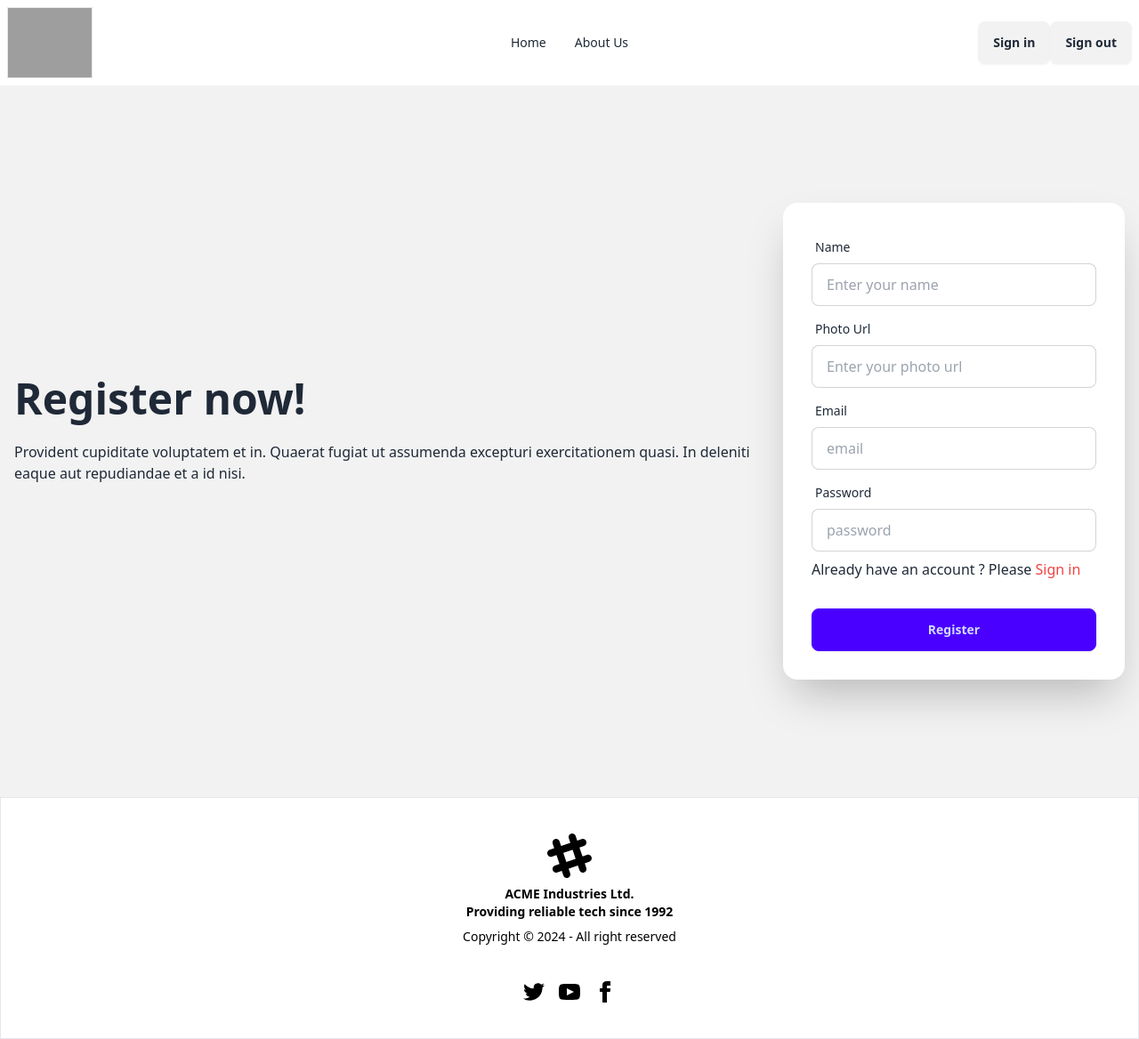
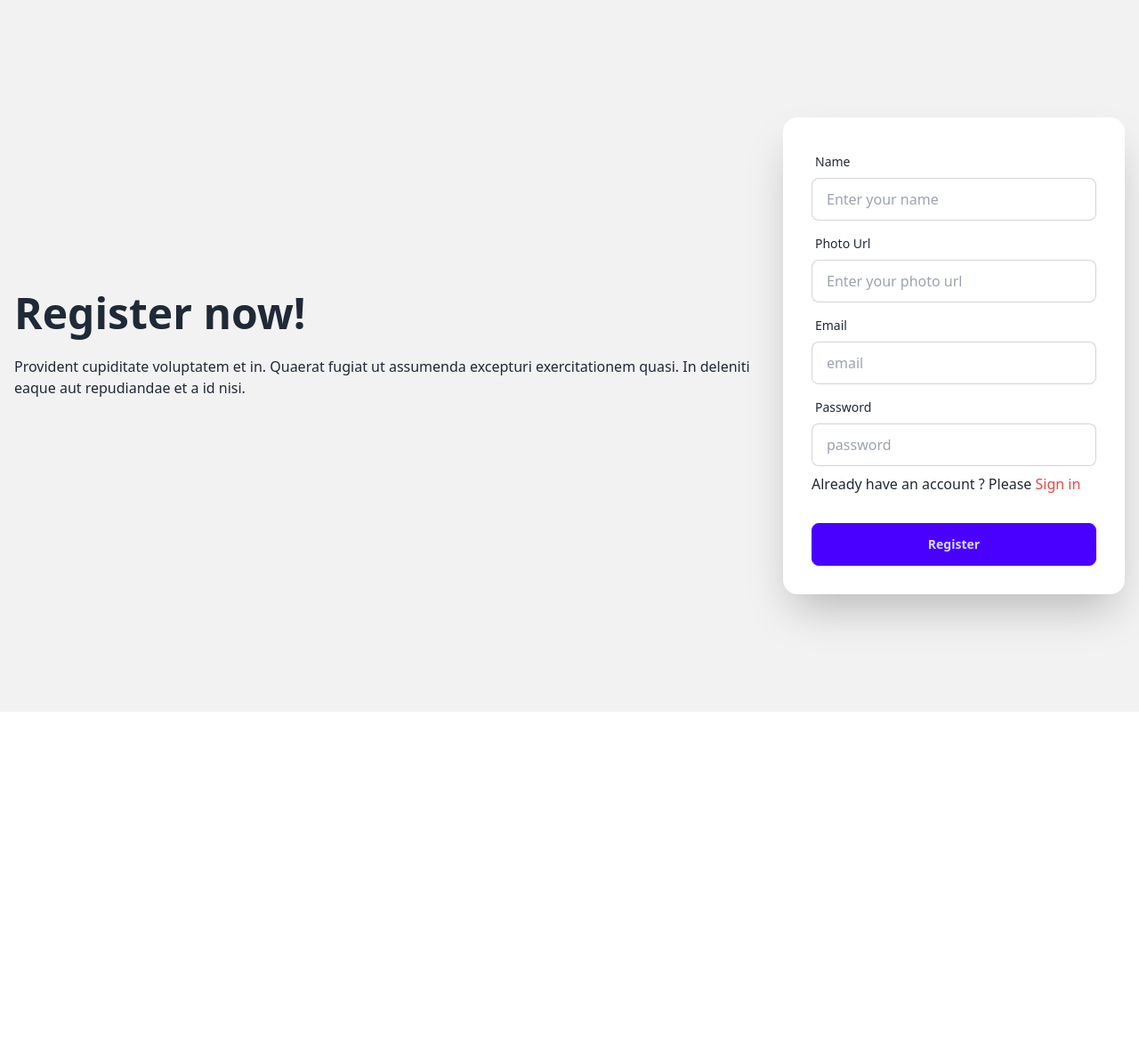
Before and after one commit to pronoy656/Job-task-PH, a React (Vite) app: page /register in a window 1280 px wide. Shown: the whole page at 89% size. After the commit the page ends 800 px from the top, so only its background shows below. Built offline with nearby package versions, Linux system fonts and the light colour scheme; grey boxes are pictures that could not be loaded.

Commit message:
firebase setup

```diff
--- a/package.json
+++ b/package.json
@@ -10,6 +10,7 @@
     "preview": "vite preview"
   },
   "dependencies": {
+    "firebase": "^10.13.0",
     "localforage": "^1.10.0",
     "match-sorter": "^6.3.4",
     "react": "^18.3.1",
--- /dev/null
+++ b/src/Component/FireBase/Firebase.config.js
@@ -0,0 +1,17 @@
+// Import the functions you need from the SDKs you need
+import { initializeApp } from "firebase/app";
+// TODO: Add SDKs for Firebase products that you want to use
+// https://firebase.google.com/docs/web/setup#available-libraries
+
+// Your web app's Firebase configuration
+const firebaseConfig = {
+  apiKey: import.meta.env.VITE_apiKey,
+  authDomain: import.meta.env.VITE_authDomain,
+  projectId: import.meta.env.VITE_projectId,
+  storageBucket: import.meta.env. VITE_storageBucket,
+  messagingSenderId: import.meta.env.VITE_messagingSenderId,
+  appId: import.meta.env.VITE_appId
+};
+
+// Initialize Firebase
+export const app = initializeApp(firebaseConfig);
--- a/src/Component/Roo/Root.jsx
+++ b/src/Component/Roo/Root.jsx
@@ -1,14 +1,20 @@
 import React from "react";
 import Navbar from "../Navbar/Navbar";
 import Footer from "../Footer/Footer";
-import { Outlet } from "react-router-dom";
+import { Outlet, useLocation } from "react-router-dom";
 
 const Root = () => {
+  const location = useLocation();
+
+  const noHeaderFooter =
+    location.pathname.includes("logIn") ||
+    location.pathname.includes("register");
+
   return (
     <div>
-      <Navbar></Navbar>
+      {noHeaderFooter || <Navbar></Navbar>}
       <Outlet></Outlet>
-      <Footer></Footer>
+      {noHeaderFooter || <Footer></Footer>}
     </div>
   );
 };
```
Also changed, not shown: 1 other file (tests, documents, lock files or other folders).
